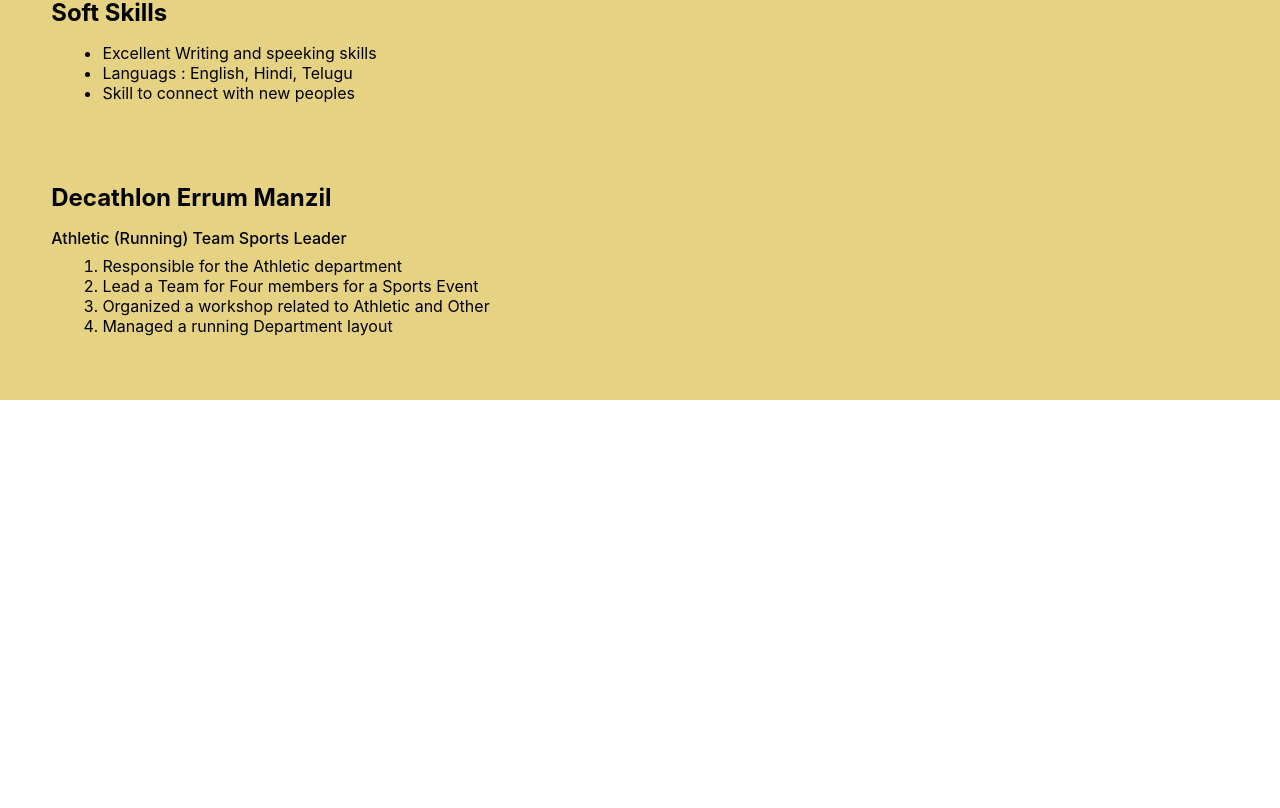
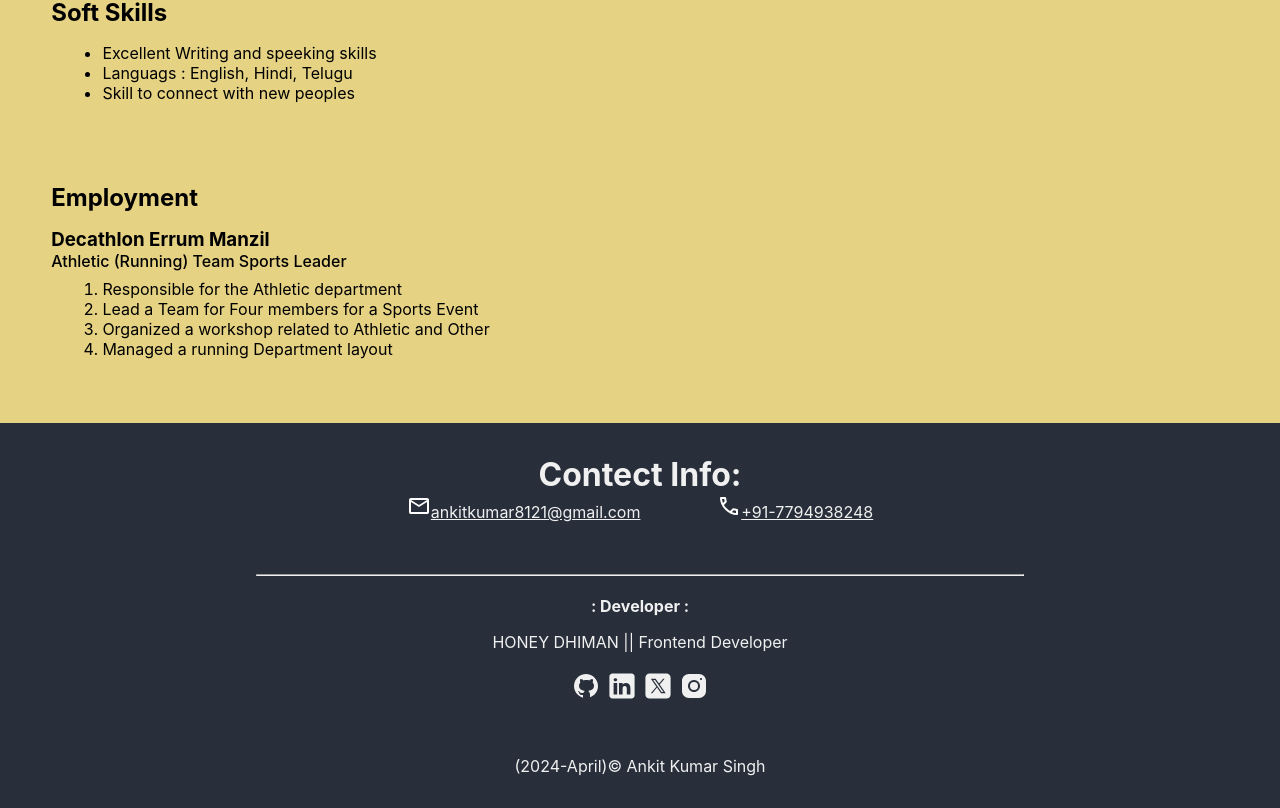
Before and after one commit to ERhoneydhiman/Ankit-Kumar-Singh, a React (Create React App) app in the folder ankit-kumar-portfolio/: page /about in a window 1280 px wide. Shown: the part 843-1651 px from the top of the page. Before the commit the page ends 1243 px from the top, so only its background shows below. Built offline with nearby package versions, Linux system fonts and the light colour scheme.

Commit message:
add footer and some other changes

```diff
--- a/ankit-kumar-portfolio/src/App.css
+++ b/ankit-kumar-portfolio/src/App.css
@@ -47,6 +47,8 @@
 .nav-links-position {
     position: fixed;
     top: 0;
+    box-shadow: 2px 0px 5px rgb(89, 89, 89);
+    background-color: rgba(255, 255, 255, 0.796);
 }
 
 .nav-links li a {
@@ -230,6 +232,61 @@
     padding-bottom: 1vh;
 }
 
+/* footer */
+
+.footer {
+    background-color: #282f3b;
+    color: #F0F0F0;
+
+}
+
+.footer-contect {
+    padding: 4vh 0;
+    display: flex;
+    flex-direction: column;
+    justify-content: center;
+    align-items: center;
+
+}
+
+#hr1 {
+    margin: 0 20vw;
+}
+
+#hr2 {
+    margin: 0 30vw;
+}
+
+.footer-contect a {
+    color: #F0F0F0;
+    margin: 3vw;
+}
+
+.social-links1 {
+    fill: #F0F0F0;
+    width: 30px;
+    height: 30px;
+}
+
+.dev-details {
+    display: flex;
+    align-items: center;
+    flex-direction: column;
+    gap: 2vh;
+}
+
+.social-links2 svg {
+    fill: #F0F0F0;
+    width: 30px;
+    height: 30px;
+    padding: 3px;
+}
+
+.copy {
+    text-align: center;
+    padding: 4vh 0;
+}
+
 @media screen and (max-width:600px) {
     .sidebar-icon {
         display: inline;
@@ -246,6 +303,23 @@
     #dp {
         width: 40%;
     }
+
+    .achive-img img {
+        max-width: 80%;
+        height: auto;
+    }
+
+    .footer-contect div{
+        display: flex;
+        flex-direction: column;
+        justify-content: center;
+        align-items: center;
+
+    }
+    .footer-contect a {
+        margin: 1vh;
+    }
+
 }
 
 /* scroll bar */
--- a/ankit-kumar-portfolio/src/App.js
+++ b/ankit-kumar-portfolio/src/App.js
@@ -5,7 +5,7 @@ import './App.css';
 import Layout from './Layout';
 import Home from './comps/Home';
 import About from './comps/About';
-import Contect from './comps/Contect';
+// import Contect from './comps/Contect';
 import Achivements from './comps/Achivements';
 
 const router = createBrowserRouter(
@@ -14,7 +14,7 @@ const router = createBrowserRouter(
       <Route path='' element={<Home/>}/>
       <Route path='about' element={<About/>}/>
       <Route path='achives' element={<Achivements/>}/>
-      <Route path='contect' element={<Contect/>}/>
+      {/* <Route path='contect' element={<Contect/>}/> */}
 
     </Route>
   )
--- a/ankit-kumar-portfolio/src/comps/About.js
+++ b/ankit-kumar-portfolio/src/comps/About.js
@@ -31,7 +31,8 @@ function About() {
       </div>
 
       <div className="employement">
-        <h2>Decathlon Errum Manzil</h2>
+        <h2>Employment</h2>
+        <h3>Decathlon Errum Manzil</h3>
         <p>Athletic (Running) Team Sports Leader</p>
         <ol>
           <li>Responsible for the Athletic department</li>
--- a/ankit-kumar-portfolio/src/comps/Footer.js
+++ b/ankit-kumar-portfolio/src/comps/Footer.js
@@ -2,9 +2,52 @@ import React from 'react'
 
 function Footer() {
   return (
-    <div  className='footer'>
+    <div className='footer'>
 
-    </div>
+      <div className="footer-contect">
+        <h1>Contect Info:</h1>
+        <div><a href="mailto:ankitkumar8121@gmail.com" id="m"><svg xmlns="http://www.w3.org/2000/svg" height="24"
+          viewBox="0 -960 960 960" width="24">
+          <path
+            d="M160-160q-33 0-56.5-23.5T80-240v-480q0-33 23.5-56.5T160-800h640q33 0 56.5 23.5T880-720v480q0 33-23.5 56.5T800-160H160Zm320-280L160-640v400h640v-400L480-440Zm0-80 320-200H160l320 200ZM160-640v-80 480-400Z"
+            fill="white" />
+        </svg>ankitkumar8121@gmail.com</a>
+          <a href="tel:+91 7794938248" id="p"><svg xmlns="http://www.w3.org/2000/svg" height="24"
+            viewBox="0 -960 960 960" width="24">
+            <path
+              d="M798-120q-125 0-247-54.5T329-329Q229-429 174.5-551T120-798q0-18 12-30t30-12h162q14 0 25 9.5t13 22.5l26 140q2 16-1 27t-11 19l-97 98q20 37 47.5 71.5T387-386q31 31 65 57.5t72 48.5l94-94q9-9 23.5-13.5T670-390l138 28q14 4 23 14.5t9 23.5v162q0 18-12 30t-30 12ZM241-600l66-66-17-94h-89q5 41 14 81t26 79Zm358 358q39 17 79.5 27t81.5 13v-88l-94-19-67 67ZM241-600Zm358 358Z"
+              fill="white" />
+          </svg>+91-7794938248</a></div>
+      </div>
+
+
+      <br /><hr id='hr1' /><br />
+
+      <div className="dev-details">
+        <h4>: Developer :</h4>
+        <p>HONEY DHIMAN || Frontend Developer</p>
+        <div class="social-links2">
+          <a href="https://github.com/ERhoneydhiman" target="_blank" rel="noopener noreferrer"><svg xmlns="http://www.w3.org/2000/svg" x="0px" y="0px" viewBox="0 0 30 30">
+            <path d="M15,3C8.373,3,3,8.373,3,15c0,5.623,3.872,10.328,9.092,11.63C12.036,26.468,12,26.28,12,26.047v-2.051 c-0.487,0-1.303,0-1.508,0c-0.821,0-1.551-0.353-1.905-1.009c-0.393-0.729-0.461-1.844-1.435-2.526 c-0.289-0.227-0.069-0.486,0.264-0.451c0.615,0.174,1.125,0.596,1.605,1.222c0.478,0.627,0.703,0.769,1.596,0.769 c0.433,0,1.081-0.025,1.691-0.121c0.328-0.833,0.895-1.6,1.588-1.962c-3.996-0.411-5.903-2.399-5.903-5.098 c0-1.162,0.495-2.286,1.336-3.233C9.053,10.647,8.706,8.73,9.435,8c1.798,0,2.885,1.166,3.146,1.481C13.477,9.174,14.461,9,15.495,9 c1.036,0,2.024,0.174,2.922,0.483C18.675,9.17,19.763,8,21.565,8c0.732,0.731,0.381,2.656,0.102,3.594 c0.836,0.945,1.328,2.066,1.328,3.226c0,2.697-1.904,4.684-5.894,5.097C18.199,20.49,19,22.1,19,23.313v2.734 c0,0.104-0.023,0.179-0.035,0.268C23.641,24.676,27,20.236,27,15C27,8.373,21.627,3,15,3z"></path>
+          </svg></a>
+          <a href="https://www.linkedin.com/in/honey-dhiman-363ab1294?utm_source=share&utm_campaign=share_via&utm_content=profile&utm_medium=android_app" target="_blank" rel="noopener noreferrer"><svg xmlns="http://www.w3.org/2000/svg" x="0px" y="0px" viewBox="0 0 50 50">
+            <path d="M41,4H9C6.24,4,4,6.24,4,9v32c0,2.76,2.24,5,5,5h32c2.76,0,5-2.24,5-5V9C46,6.24,43.76,4,41,4z M17,20v19h-6V20H17z M11,14.47c0-1.4,1.2-2.47,3-2.47s2.93,1.07,3,2.47c0,1.4-1.12,2.53-3,2.53C12.2,17,11,15.87,11,14.47z M39,39h-6c0,0,0-9.26,0-10 c0-2-1-4-3.5-4.04h-0.08C27,24.96,26,27.02,26,29c0,0.91,0,10,0,10h-6V20h6v2.56c0,0,1.93-2.56,5.81-2.56 c3.97,0,7.19,2.73,7.19,8.26V39z"></path>
+          </svg></a>
+          <a href="Take a look at HONEY DHIMAN (@webdevHD): https://x.com/webdevHD?t=nhWSr-I89x5EtA7i_JXM5A&s=08" target="_blank" rel="noopener noreferrer"><svg xmlns="http://www.w3.org/2000/svg" x="0px" y="0px" viewBox="0 0 50 50">
+            <path d="M 11 4 C 7.134 4 4 7.134 4 11 L 4 39 C 4 42.866 7.134 46 11 46 L 39 46 C 42.866 46 46 42.866 46 39 L 46 11 C 46 7.134 42.866 4 39 4 L 11 4 z M 13.085938 13 L 21.023438 13 L 26.660156 21.009766 L 33.5 13 L 36 13 L 27.789062 22.613281 L 37.914062 37 L 29.978516 37 L 23.4375 27.707031 L 15.5 37 L 13 37 L 22.308594 26.103516 L 13.085938 13 z M 16.914062 15 L 31.021484 35 L 34.085938 35 L 19.978516 15 L 16.914062 15 z"></path>
+          </svg></a>
+          <a href="https://www.instagram.com/er.honeydhiman?igsh=ZGphdWQ5cjc0NGtz" target="_blank" rel="noopener noreferrer"><svg xmlns="http://www.w3.org/2000/svg" x="0px" y="0px" viewBox="0 0 30 30">
+            <path d="M 9.9980469 3 C 6.1390469 3 3 6.1419531 3 10.001953 L 3 20.001953 C 3 23.860953 6.1419531 27 10.001953 27 L 20.001953 27 C 23.860953 27 27 23.858047 27 19.998047 L 27 9.9980469 C 27 6.1390469 23.858047 3 19.998047 3 L 9.9980469 3 z M 22 7 C 22.552 7 23 7.448 23 8 C 23 8.552 22.552 9 22 9 C 21.448 9 21 8.552 21 8 C 21 7.448 21.448 7 22 7 z M 15 9 C 18.309 9 21 11.691 21 15 C 21 18.309 18.309 21 15 21 C 11.691 21 9 18.309 9 15 C 9 11.691 11.691 9 15 9 z M 15 11 A 4 4 0 0 0 11 15 A 4 4 0 0 0 15 19 A 4 4 0 0 0 19 15 A 4 4 0 0 0 15 11 z"></path>
+          </svg></a>
+        </div>
+
+        <div class="copy">
+          <p>(2024-April)&copy; Ankit Kumar Singh</p>
+        </div>
+
+      </div>
+
+    </div >
   )
 }
 
--- a/ankit-kumar-portfolio/src/comps/Header.js
+++ b/ankit-kumar-portfolio/src/comps/Header.js
@@ -73,10 +73,10 @@ function Header() {
                         to="/Achives">
                         Achivements
                     </Link></li>
-                    <li><Link
+                    {/* <li><Link
                         to="/Contect">
                         Contect
-                    </Link></li>
+                    </Link></li> */}
                 </ul>
 
             </div>
@@ -96,10 +96,10 @@ function Header() {
                         to="/Achives" onClick={resetSidebar}>
                         Achivements
                     </Link></li>
-                    <li><Link
+                    {/* <li><Link
                         to="/Contect" onClick={resetSidebar}>
                         Contect
-                    </Link></li>
+                    </Link></li> */}
                 </ul>
 
                 <div className="copy-sidebar">
```
Also changed, not shown: ankit-kumar-portfolio/src/svgs/call_FILL0_wght400_GRAD0_opsz24.svg (added), ankit-kumar-portfolio/src/svgs/mail_FILL0_wght400_GRAD0_opsz24.svg (added).
